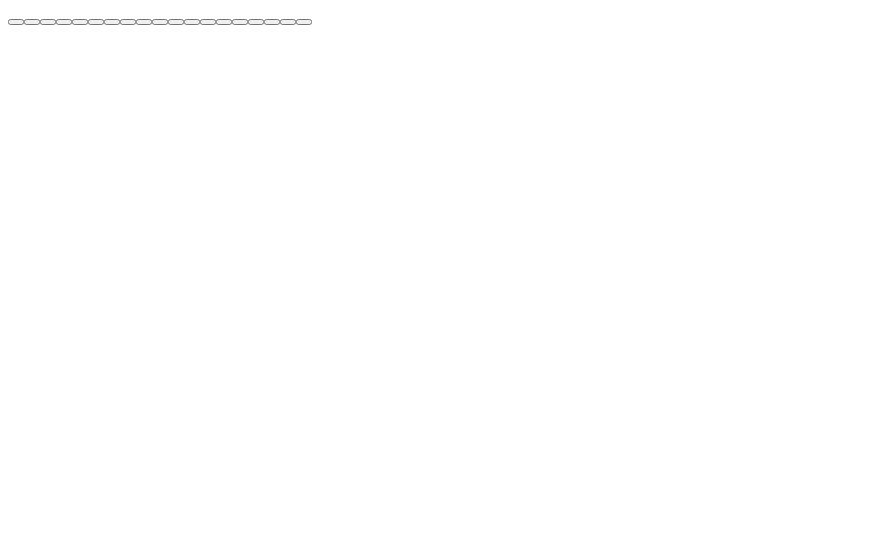
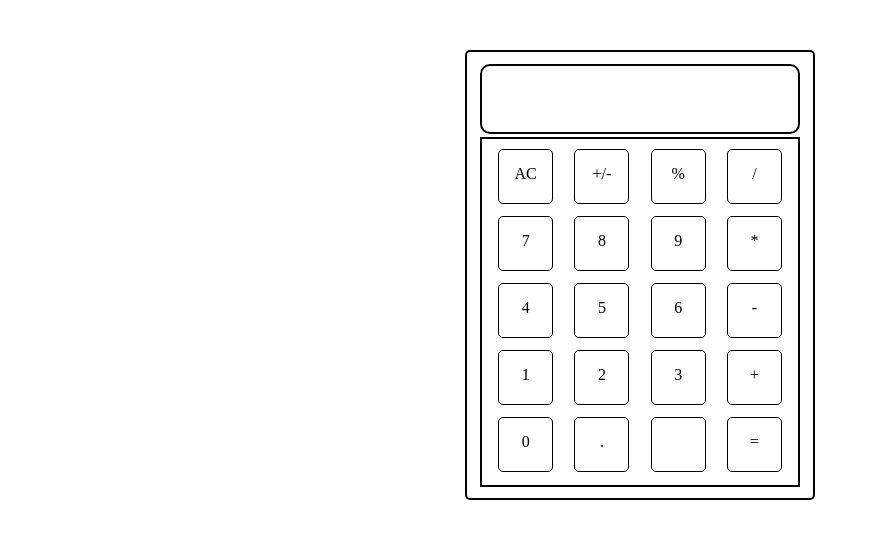
Before and after one commit to NaveenPensia70/Calculator, a plain HTML site: page index.html in a window 1280 px wide. Shown: the whole page, without its empty margins (0-870 px from the left). Drawn offline with Linux system fonts and the light colour scheme.

Commit message:
modified structure with style.css

```diff
--- a/index.html
+++ b/index.html
@@ -6,13 +6,32 @@
     <title>Document</title>
     <script defer src="./script.js"></script>
     <link rel="stylesheet" href="./style.css">
+    <link href="https://fonts.googleapis.com/icon?family=Material+Icons" rel="stylesheet">
 </head>
 <body>
     <div class="container">
-        <div class="display">
+        <div class="display"></div>
             <div class="buttons-group">
-                <button></button><button></button><button></button><button></button><button></button><button></button><button></button><button></button><button></button><button></button><button></button><button></button><button></button><button></button><button></button><button></button><button></button><button></button><button></button>
-            </div>
+                <buttons class="each-button" id="AC">AC</buttons>
+                <buttons class="each-button" id="plus-minus">+/-</buttons>
+                <buttons class="each-button" id="modulus">%</buttons>
+                <buttons class="each-button" id="divide">/</buttons>
+                <buttons class="each-button" id="seven">7</buttons>
+                <buttons class="each-button" id="eight">8</buttons>
+                <buttons class="each-button" id="nine">9</buttons>
+                <buttons class="each-button" id="multiply">*</buttons>
+                <buttons class="each-button" id="four">4</buttons>
+                <buttons class="each-button" id="five">5</buttons>
+                <buttons class="each-button" id="six">6</buttons>
+                <buttons class="each-button" id="minus">-</buttons>
+                <buttons class="each-button" id="one">1</buttons>
+                <buttons class="each-button" id="two">2</buttons>
+                <buttons class="each-button" id="three">3</buttons>
+                <buttons class="each-button" id="plus">+</buttons>
+                <buttons class="each-button" id="zero">0</buttons>
+                <buttons class="each-button" id="fraction">.</buttons>
+                <buttons class="each-button" id="equals"><i class="material-icons">&#xe14a;</i></buttons>
+                <buttons class="each-button" id="equals">=</buttons>
         </div>
     </div>
 </body>
--- a/style.css
+++ b/style.css
@@ -0,0 +1,45 @@
+*{
+    box-sizing:border-box;
+    padding: 0px;
+    margin: 0px;
+}
+.container{
+    height: 450px;
+    width: 350px;
+    padding: 10px;
+    border-radius: 5px;
+    border: 2px solid black;
+    margin: 50px auto;
+    display: flex;
+    flex-direction: column;
+    align-items: center;
+    justify-content: space-around;
+}
+.display{
+    height: 70px;
+    width: 320px;
+    border-radius: 10px;
+    border: 2px solid black;
+
+}
+.buttons-group{
+    height: 350px;
+    width: 320px;
+    padding: 10px;
+    border: 2px solid black;
+    display: flex;
+    flex-wrap: wrap;
+    justify-content: space-around;
+    gap: 9px;
+}
+.each-button{
+    height: 55px;
+    width: 55px;
+    padding: 15px 5px;
+    border-radius: 5px;
+    border: 1px solid black;
+    text-align: center;
+}
+/* #zero{
+    width: 125px;
+} */
```
